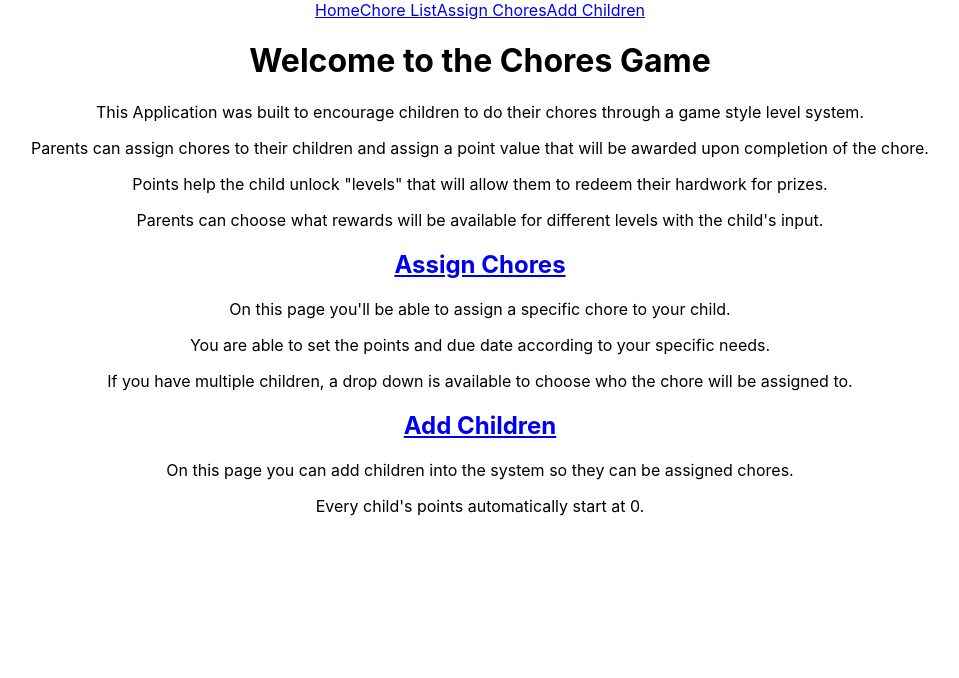
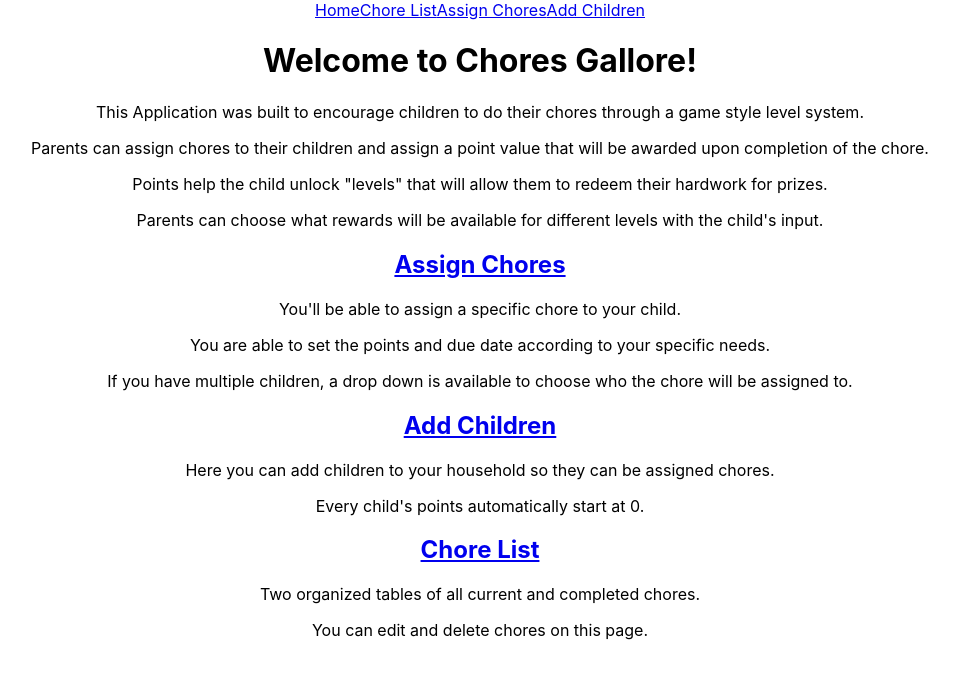
Before and after one commit to mykovasyl/phase-3-project-frontend, a React (Create React App) app: page / in a window 1280 px wide. Shown: the top 678 px of the page, without its empty margins (160-1119 px from the left). Built offline with nearby package versions, Linux system fonts and the light colour scheme; no server answers.

Commit message:
add chorelist link to home component

```diff
--- a/src/Home.js
+++ b/src/Home.js
@@ -4,7 +4,7 @@ import { Link } from "react-router-dom";
 function Home() {
   return (
     <div>
-      <h1>Welcome to the Chores Game</h1>
+      <h1>Welcome to Chores Gallore!</h1>
       <p>
         This Application was built to encourage children to do their chores
         through a game style level system.
@@ -26,9 +26,7 @@ function Home() {
           <h2>Assign Chores</h2>
         </Link>
       </nav>
-      <p>
-        On this page you'll be able to assign a specific chore to your child.
-      </p>
+      <p>You'll be able to assign a specific chore to your child.</p>
       <p>
         You are able to set the points and due date according to your specific
         needs.
@@ -42,12 +40,18 @@ function Home() {
           <h2>Add Children</h2>
         </Link>
       </nav>
-
       <p>
-        On this page you can add children into the system so they can be
-        assigned chores.
+        Here you can add children to your household so they can be assigned
+        chores.
       </p>
       <p>Every child's points automatically start at 0.</p>
+      <nav>
+        <Link to="/chorelist">
+          <h2>Chore List</h2>
+        </Link>
+      </nav>
+      <p>Two organized tables of all current and completed chores.</p>
+      <p>You can edit and delete chores on this page.</p>
     </div>
   );
 }
```
